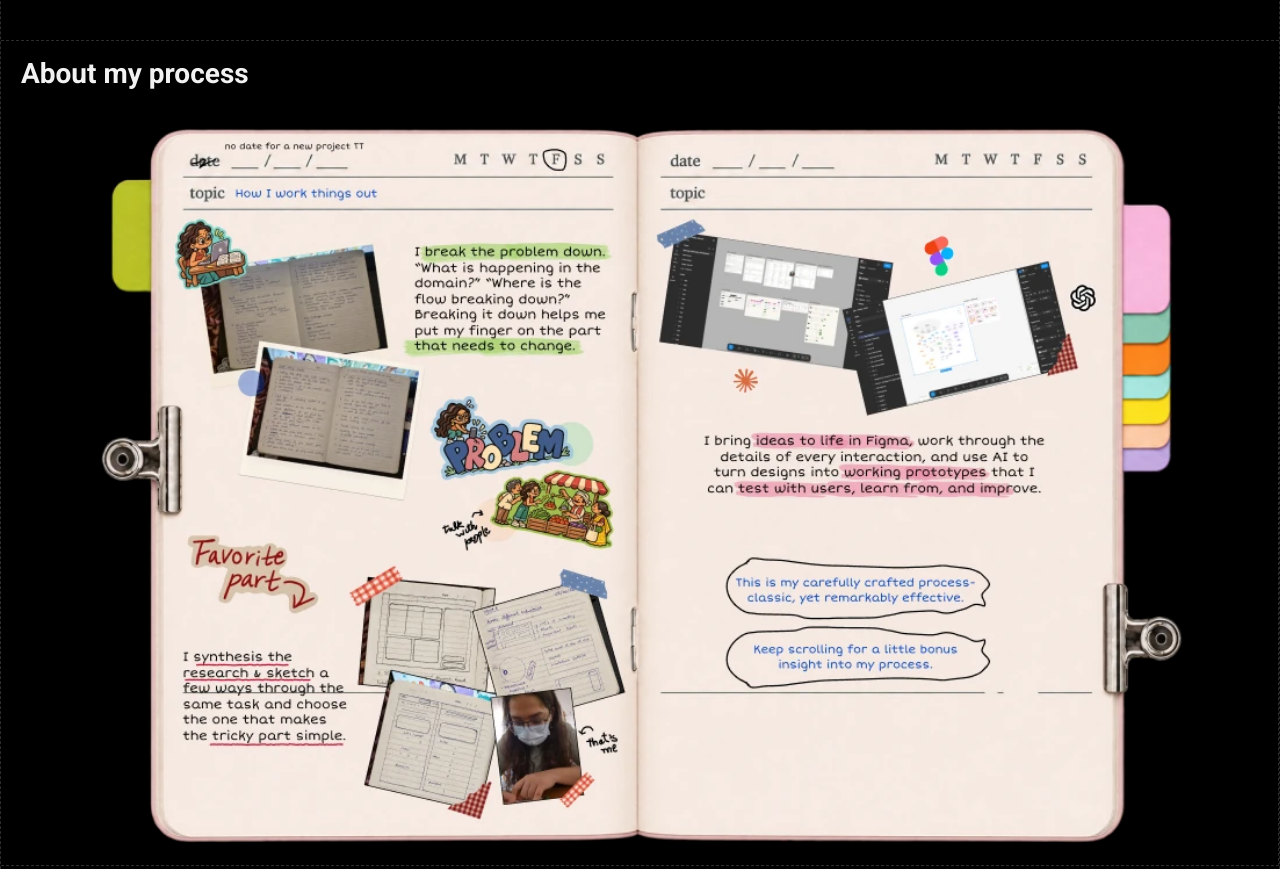
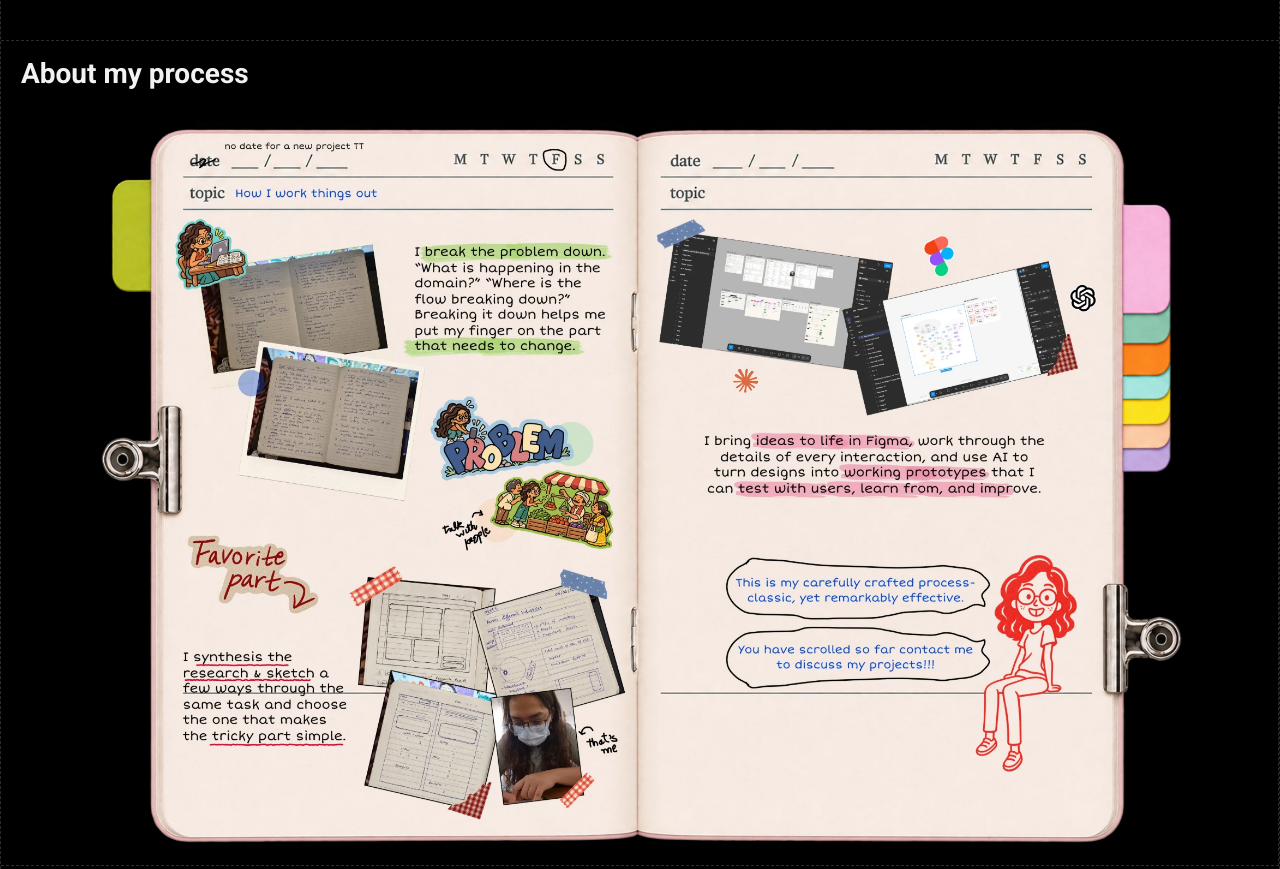
Before and after one commit to kirtigupta2/portfolio-2.0, a plain HTML site: page index.html in a window 1280 px wide. Shown: the part 2158-3027 px from the top of the page. Drawn offline with Linux system fonts and the light colour scheme; a web font is replaced by a local one.

Commit message:
Use the full-resolution notebook export in About my process
Co-Authored-By: Claude Sonnet 5.5 <noreply@anthropic.com>
Claude-Session: https://claude.ai/code/session_01MxocEum2Qn7GfxXGQCBmAW

```diff
--- a/index.html
+++ b/index.html
@@ -59,7 +59,7 @@
     <section class="projects" id="about">
       <div class="projects__header"><h2>About my process</h2></div>
       <div class="about-board">
-        <div class="about-board__card"><img src="assets/about-process-5.webp" width="940" height="627" alt="Open notebook page titled How I work things out: I break the problem down by asking what is happening in the domain and where the flow is breaking down, I sketch a few ways through, and I bring ideas to life in Figma, work through every interaction and use AI to turn designs into working prototypes that I test with users, learn from and improve."></div>
+        <div class="about-board__card"><img src="assets/about-process-6.webp" width="2000" height="1334" alt="Open notebook page titled How I work things out: I break the problem down, I sketch a few ways through, and I bring ideas to life in Figma, work through every interaction and use AI to turn designs into working prototypes that I test with users, learn from and improve. A sketch of me sits on the page next to a note about contacting me to discuss my projects."></div>
       </div>
     </section>
 
```
Also changed, not shown: assets/about-process-5.webp (deleted), assets/about-process-6.webp (added).
